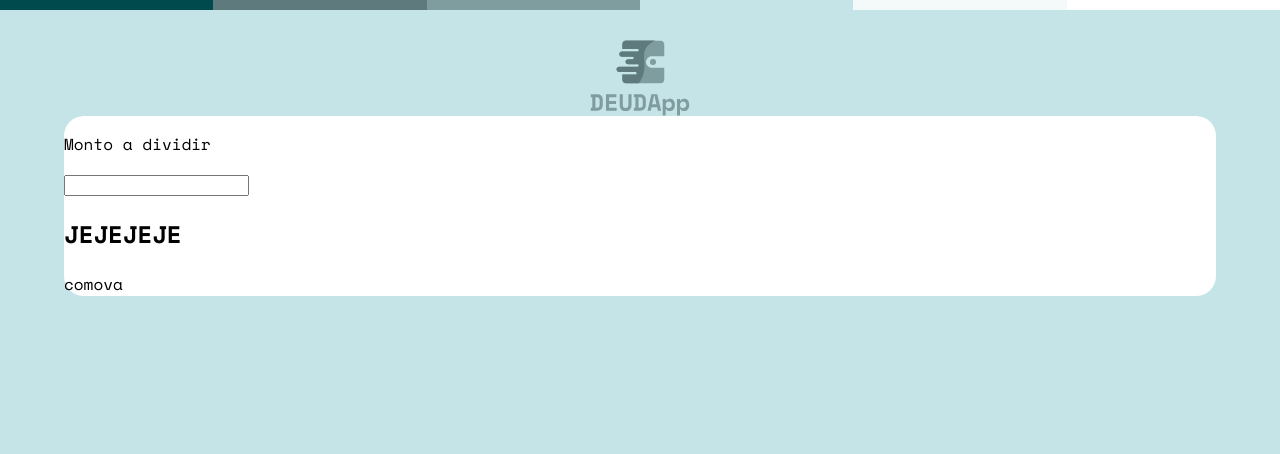
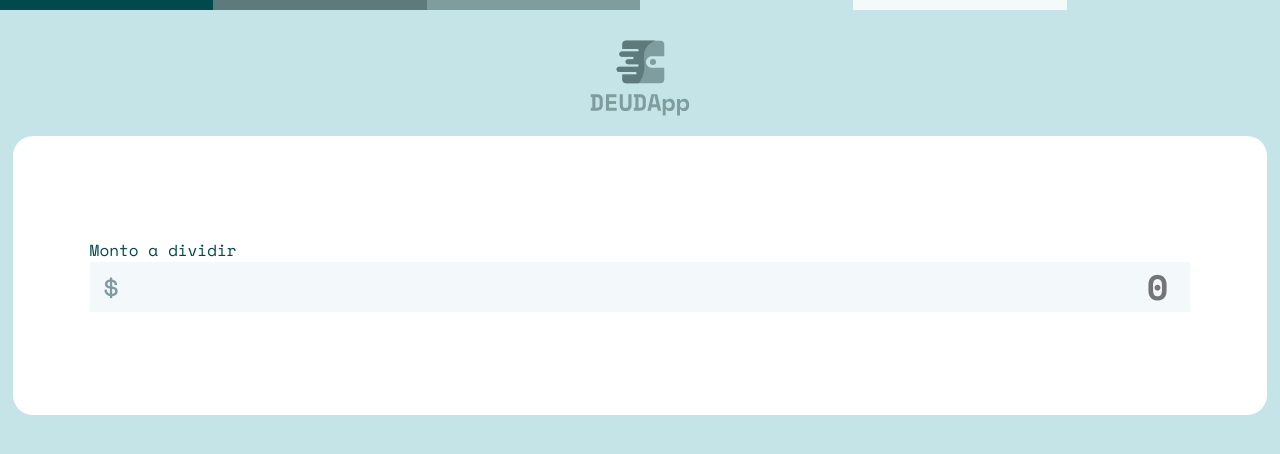
Before and after one commit to volatil/deudapp, a React (Create React App) app: page / in a window 1280 px wide. Shown: the top 454 px of the page. Built offline with nearby package versions, Linux system fonts and the light colour scheme.

Commit message:
Bloque Monto

```diff
--- a/src/App.js
+++ b/src/App.js
@@ -1,46 +1,26 @@
-import { useEffect, useState } from "react";
+import { useState } from "react";
 
 import { puntearMonto } from "./helpers/Helpers";
 
 import Barrasuperior from "./components/Barrasuperior/Barrasuperior";
+import Header from "./components/Header/Header";
+import Monto from "./components/Monto/Monto";
 import Button from "./components/Button/Button";
-import Header from "./components/Header/Header";
-
-// function cambiaMonto(params) {
-
-// }
-
-function Monto( props ) {
-	const { children, hola } = props;
-	const [monto, setmonto] = useState(false);
-
-	return (
-		<section id="monto">
-			<p>Monto a dividir</p>
-			<input
-				type="number"
-				value={monto}
-				onChange={(e) => {
-					const estadomonto = e.target.value;
-					const retorno = puntearMonto( estadomonto );
-					setmonto( retorno );
-				}}
-			/>
-			<h1>{monto}</h1>
-			<div>{children}</div>
-			<div>{hola}</div>
-		</section>
-	);
-}
 
 function App() {
+	const [monto, setmonto] = useState("");
 	return (
 		<>
 			<Barrasuperior />
 			<Header />
 			<main>
-				<Monto hola="comova">
-					<h1>JEJEJEJE</h1>
+				<Monto>
+					<input
+						type="text"
+						placeholder="0"
+						value={monto}
+						onChange={(e) => { setmonto( puntearMonto(e.target.value) ); }}
+					/>
 				</Monto>
 				{/*
 					<section id="personas">
--- /dev/null
+++ b/src/components/Monto/Monto.css
@@ -0,0 +1,39 @@
+section#monto {}
+section#monto > p {
+	margin: 0;
+	color: var(--cyanOscuro);
+}
+section#monto fieldset {
+	border: none;
+	padding: 0;
+	margin: 0;
+	position: relative;
+}
+section#monto fieldset::after {
+	content: "$";
+	color: var(--griscyan);
+	display: flex;
+	text-align: left;
+	z-index: 4;
+	position: absolute;
+	top: 0;
+	left: 0;
+	align-items: center;
+	width: 10%;
+	height: 100%;
+	font-size: 2em;
+	text-indent: 12px;
+}
+section#monto fieldset > input {
+	height: 50px;
+	border: none;
+	background-color: var(--input);
+	outline: none;
+	text-align: right;
+	width: 96%;
+	padding: 0 2%;
+	font-size: 2.2em;
+	color: var(--cyanOscuro);
+	font-family: 'Space Mono', monospace !important;
+	font-weight: 900;
+}
--- /dev/null
+++ b/src/components/Monto/Monto.js
@@ -0,0 +1,15 @@
+import "./Monto.css";
+
+function Monto( props ) {
+	const { children } = props;
+
+	return (
+		<section id="monto">
+			<p>Monto a dividir</p>
+			<fieldset>
+				{children}
+			</fieldset>
+		</section>
+	);
+}
+export default Monto;
--- a/src/helpers/Helpers.js
+++ b/src/helpers/Helpers.js
@@ -7,9 +7,7 @@ export const agregarPersona = function () {
 };
 
 export const puntearMonto = function ( elmonto ) {
-	console.debug( `Monto Recibido ${elmonto}` );
-	const nuevomonto = String(elmonto).replaceAll(".", "").replaceAll(",", "");
-	console.debug( `Monto Nuevo: ${nuevomonto}` );
-	console.debug( `Monto Recibido: ${elmonto}` );
-	return Number(nuevomonto);
+	let nuevomonto = String(elmonto).replaceAll(".", "").replaceAll(",", "");
+	nuevomonto = Number(nuevomonto).toLocaleString("es-CL");
+	return nuevomonto;
 };
--- a/src/index.css
+++ b/src/index.css
@@ -1,17 +1,17 @@
 @import url('https://fonts.googleapis.com/css2?family=Space+Mono:wght@400;700&display=swap');
 
 :root {
-	--cyanOscuro: hsl(183, 100%, 15%);
-	--grisOscuro: hsl(186, 14%, 43%);
-	--griscyan: hsl(184, 14%, 56%);
-	--griscyanClaro: hsl(185, 41%, 84%);
-	--griscyanClaroClaro: hsl(189, 41%, 97%);
-	--blanco: hsl(0, 0%, 100%);
+	--cyanOscuro: #00494d;
+	--grisOscuro: #5e7a7d;
+	--griscyan: #7f9c9f;
+	--griscyanClaro: #c5e4e7;
+	--griscyanClaroClaro: #f4fafa;
+	--input: #f3f8fb;
 }
 
 body {
 	margin: 0;
-	font-family: 'Space Mono', monospace;
+	font-family: 'Space Mono', monospace !important;
 	-webkit-font-smoothing: antialiased;
 	-moz-osx-font-smoothing: grayscale;
 	background-color: var(--griscyanClaro);
@@ -19,9 +19,10 @@ body {
 
 main {
 	background-color: white;
-	width: 90%;
 	border-radius: 20px;
 	display: flex;
 	flex-direction: column;
-	margin: 0 auto;
+	margin: 20px auto 0;
+	width: 86%;
+	padding: 8% 6%;
 }
```
